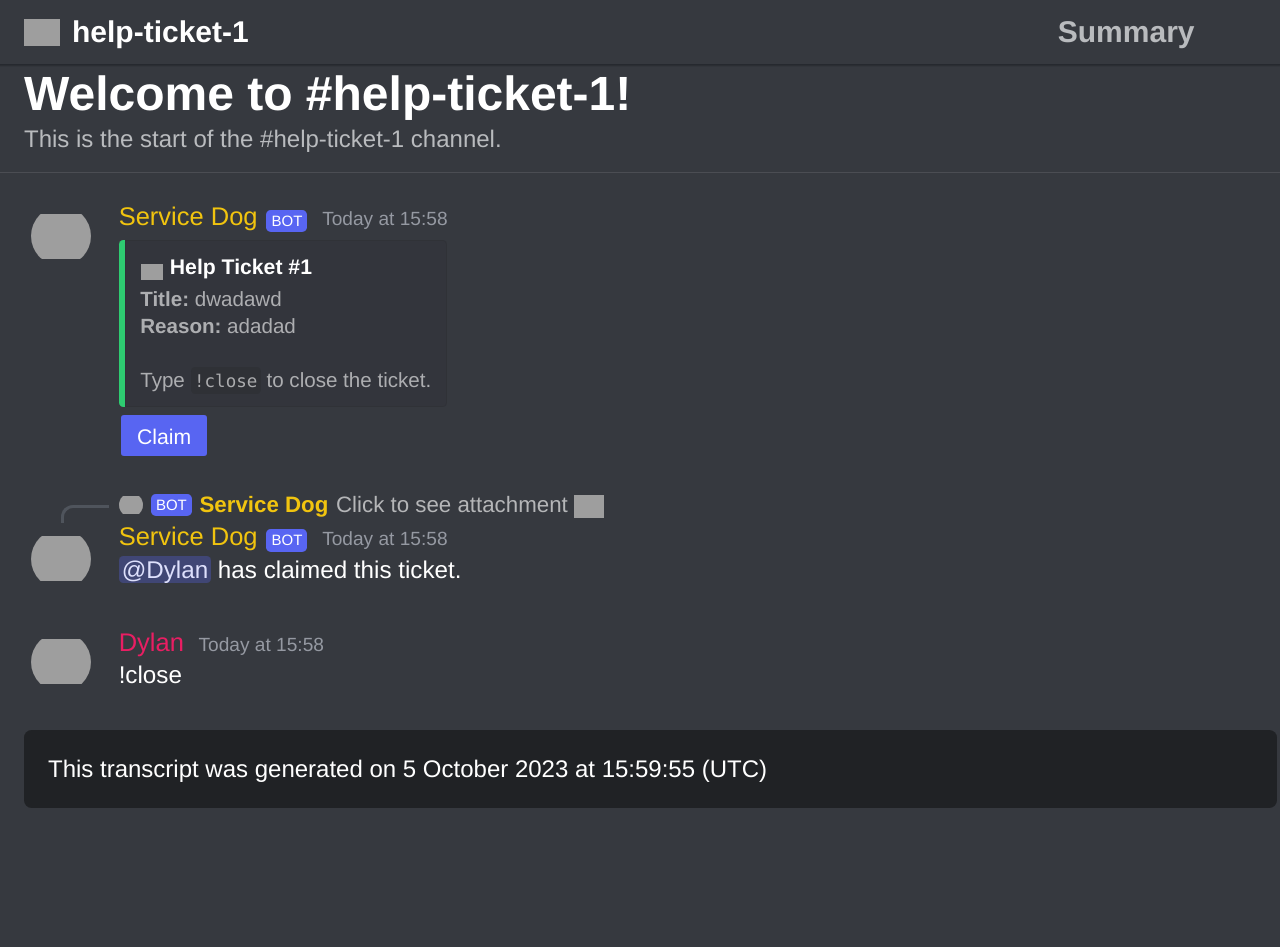
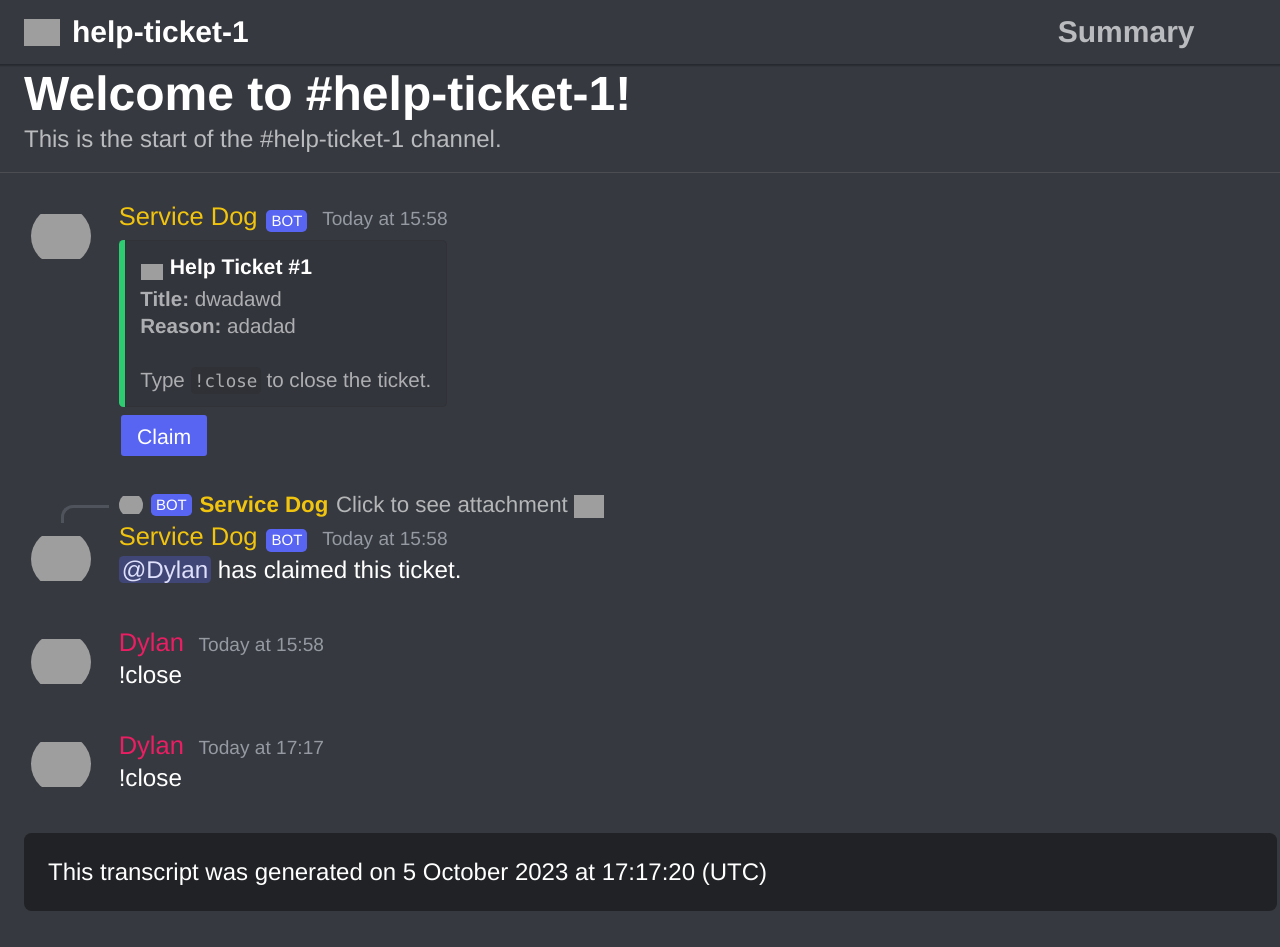
Before and after one commit to dylan2554/Ticket-test, a plain HTML site: page transcripts/1159520009899491402.html in a window 1280 px wide. Before the commit the page ends 844 px from the top, so only its background shows below. Drawn offline with nearby package versions, Linux system fonts and the light colour scheme; grey boxes are pictures that could not be loaded; a web font is replaced by a local one.

Commit message:
Update transcript for ticket 1159520009899491402

```diff
--- a/transcripts/1159520009899491402.html
+++ b/transcripts/1159520009899491402.html
@@ -1516,12 +1516,42 @@ Type <span class="pre pre-inline">!close</span> to close the ticket.
             </div>
         </div>
     </div>
+</div><div class="chatlog__message-group">
+    <div id="chatlog__message-container-1159539836974272533" class="chatlog__message-container" data-message-id="1159539836974272533">
+        <div class="chatlog__message">
+            <div class="chatlog__message-aside">
+
+                <img class="chatlog__avatar" src="https://cdn.discordapp.com/avatars/931499843866726441/cd6186800d11333f9331536fa4ffa579.png?size=1024"  data-user-id="931499843866726441" />
+            </div>
+            <div class="chatlog__message-primary">
+
+                <div class="chatlog__header">
+                    <span class="chatlog__author-name" title="dylanyx" data-user-id="931499843866726441" style="color: #e91e63;">Dylan</span>
+
+                    <span class="chatlog__timestamp" data-timestamp="Thursday,  5 October 2023 17:17">05-10-2023 17:17</span>
+                </div>
+
+                <div class="chatlog__content chatlog__markdown" data-message-id="1159539836974272533" id="message-1159539836974272533">
+                    <span class="chatlog__markdown-preserve">!close</span>
+
+
+
+
+
+
+
+
+
+                </div>
+            </div>
+        </div>
+    </div>
 </div>
     </div>
 </div>
 
 <div class="footer">
-    <span class="footer__text">This transcript was generated on  5 October 2023 at 15:59:55 (UTC)</span>
+    <span class="footer__text">This transcript was generated on  5 October 2023 at 17:17:20 (UTC)</span>
 </div>
 
 <div id="context-menu">
@@ -1550,7 +1580,7 @@ Type <span class="pre pre-inline">!close</span> to close the ticket.
         </div>
         <div class="meta__field">
             <div class="meta__title">Total Message Count</div>
-            <div class="meta__value">3</div>
+            <div class="meta__value">4</div>
         </div>
         <div class="meta__field">
             <div class="meta__title">Total Message Participants</div>
@@ -1610,7 +1640,7 @@ Type <span class="pre pre-inline">!close</span> to close the ticket.
         </div>
         <div class="meta__field">
             <div class="meta__title">Message Count</div>
-            <div class="meta__value">1</div>
+            <div class="meta__value">2</div>
         </div>
     </div>
 </div>
```
